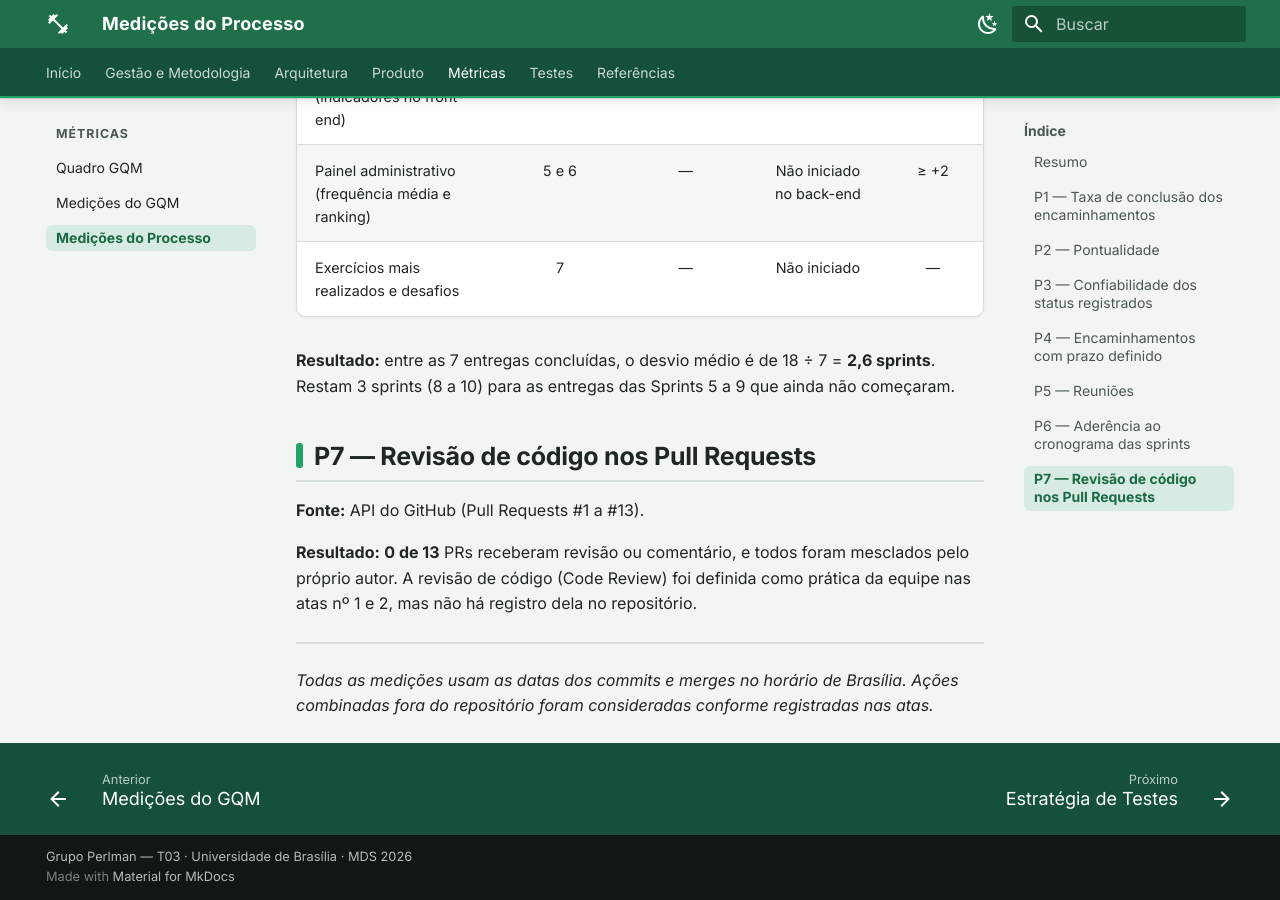
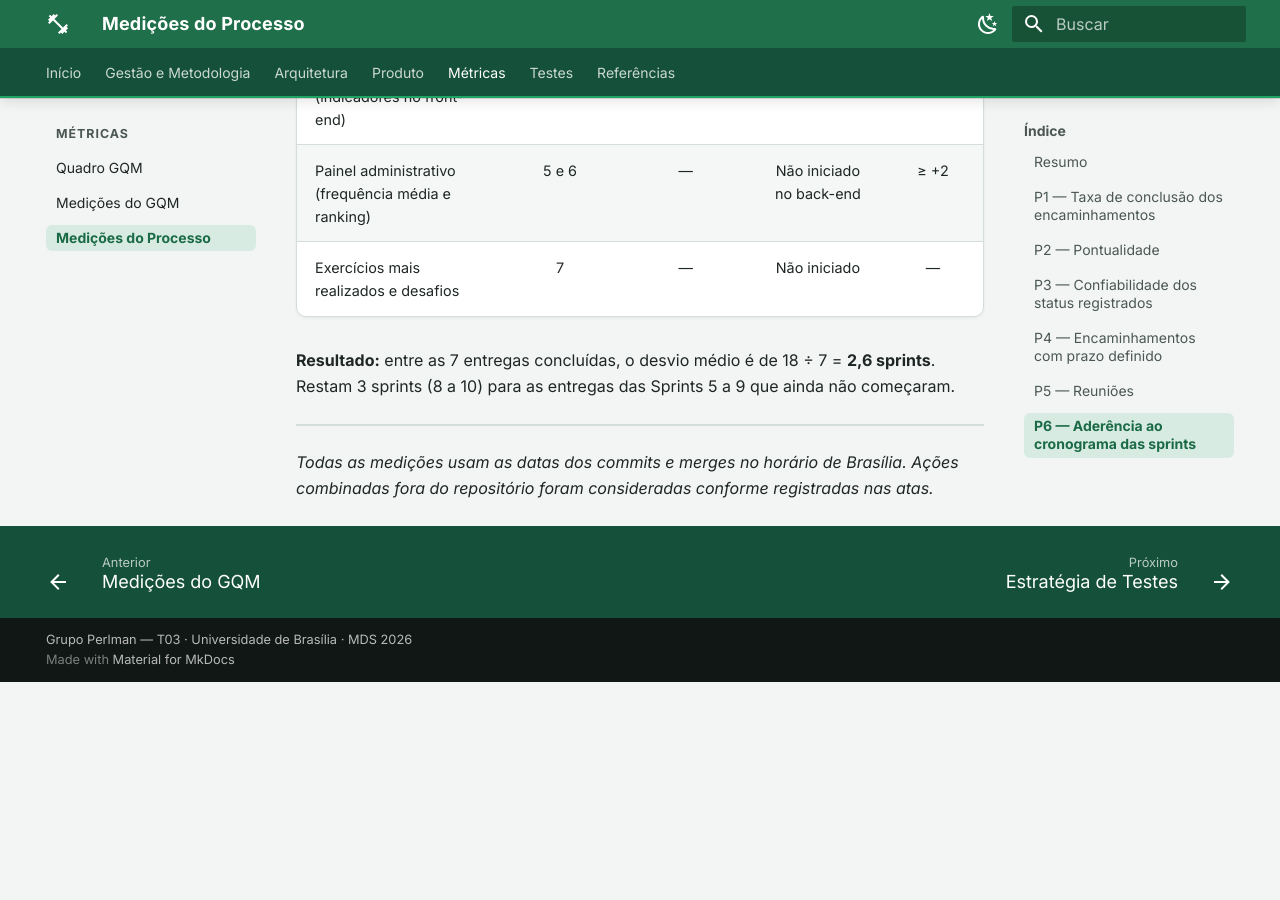
Before and after one commit to FGA0138-MDS-Ajax/2026.2-T03-Perlman, an MkDocs documentation site: the page built from docs/metricas/medicoes-processo.md, in a window 1280 px wide and 900 px high, scrolled down 4876 px. Built offline with MkDocs 1.6.1 and Material for MkDocs 9.7.7, drawn with Linux system fonts in a browser that asks for light colours; after the commit the page ends 5558 px from its top, so only the background shows below that.

Commit message:
fix: texto errado removido
Removed section on code review from metrics document.

```diff
--- a/docs/metricas/medicoes-processo.md
+++ b/docs/metricas/medicoes-processo.md
@@ -107,11 +107,7 @@ Sem prazo, não é possível medir atraso. A ata nº 6 não definiu prazo para n
 
 **Resultado:** entre as 7 entregas concluídas, o desvio médio é de 18 ÷ 7 = **2,6 sprints**. Restam 3 sprints (8 a 10) para as entregas das Sprints 5 a 9 que ainda não começaram.
 
-## P7 — Revisão de código nos Pull Requests
 
-**Fonte:** API do GitHub (Pull Requests #1 a #13).
-
-**Resultado:** **0 de 13** PRs receberam revisão ou comentário, e todos foram mesclados pelo próprio autor. A revisão de código (Code Review) foi definida como prática da equipe nas atas nº 1 e 2, mas não há registro dela no repositório.
 
 ---
 
```
